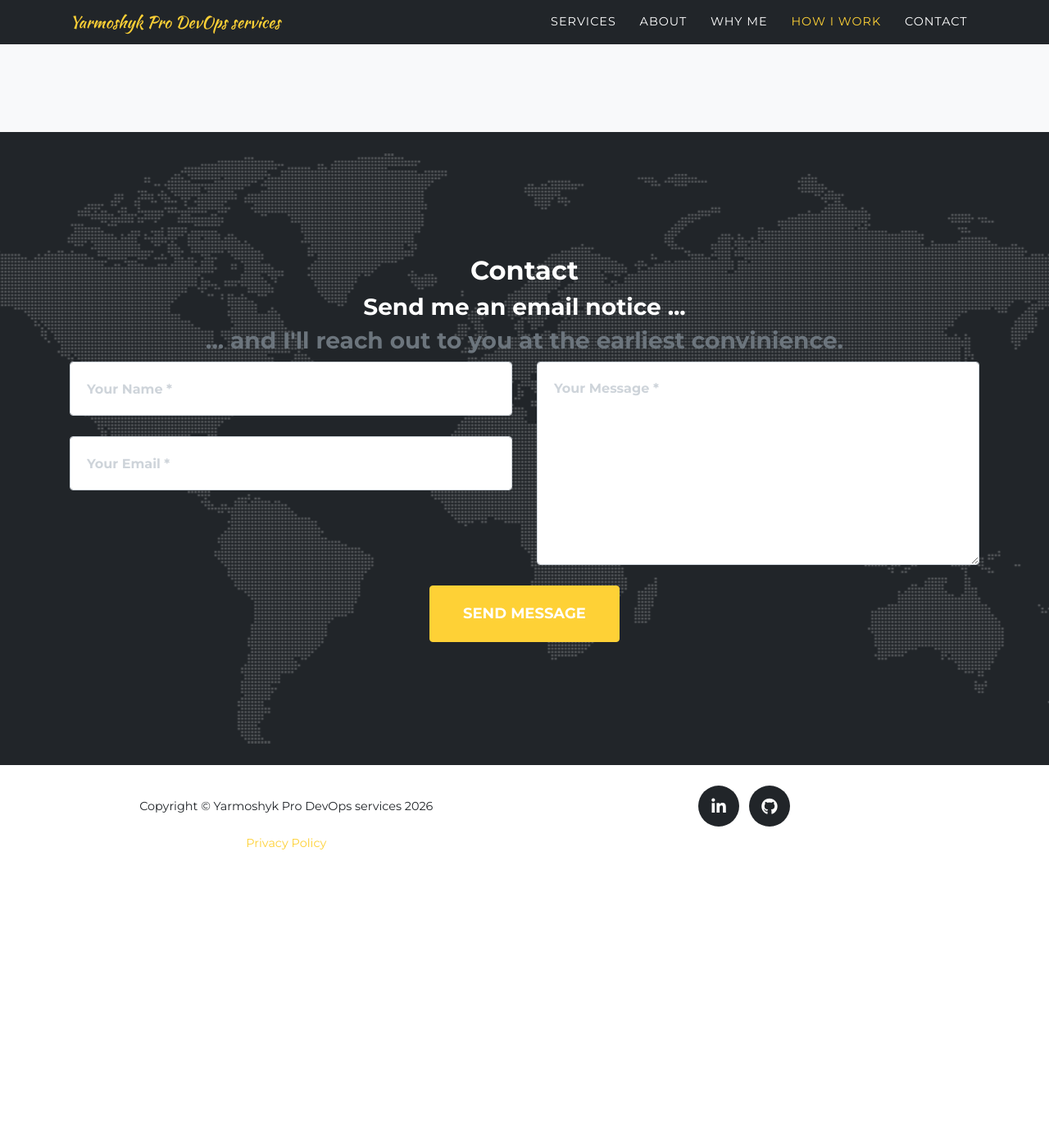
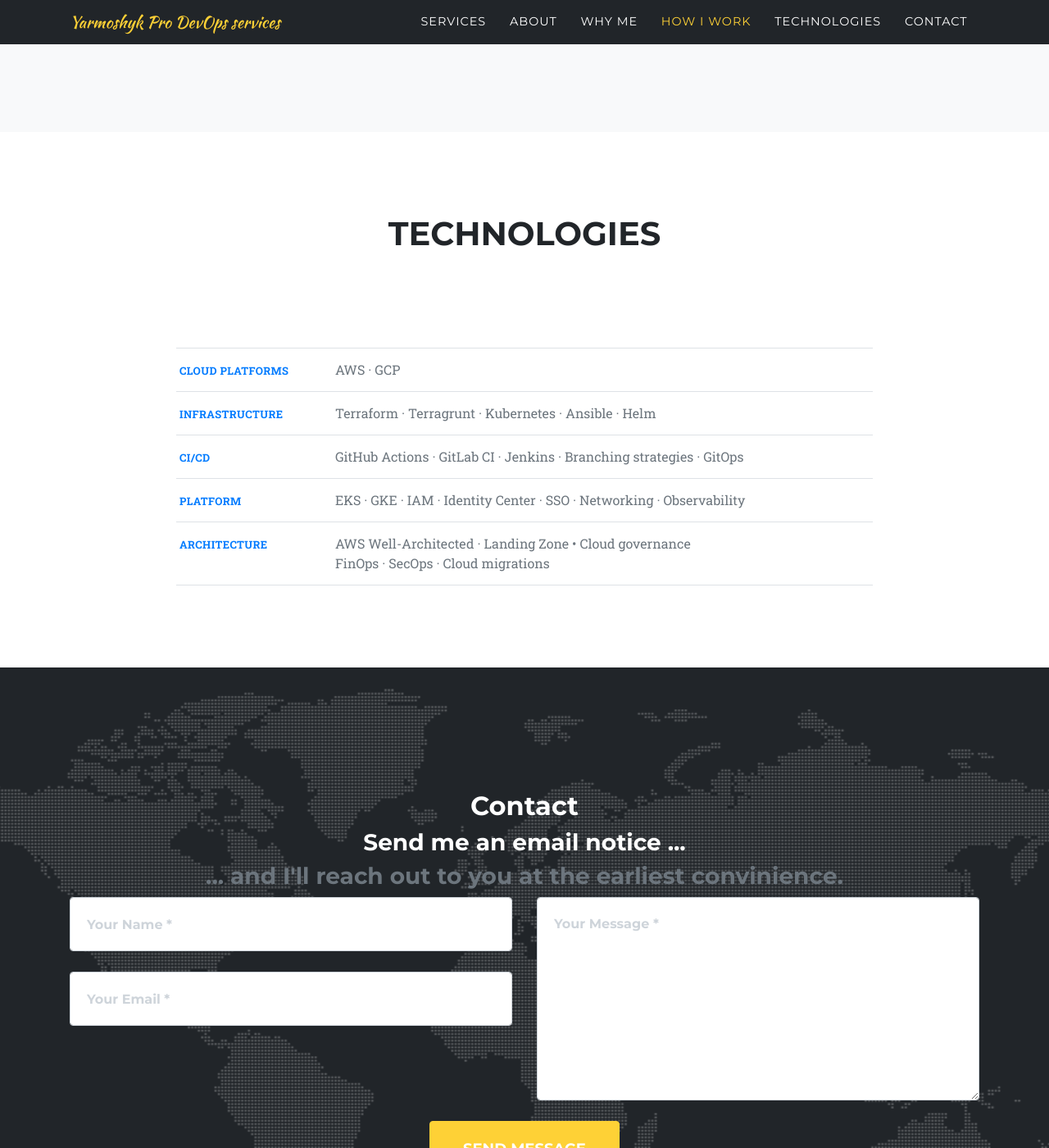
Before and after one commit to yyarmoshyk/yarmoshyk.pro, a Jekyll site: the page built from src/index.md, in a window 1280 px wide and 1400 px high, scrolled down 5567 px. Shown: the whole window at 82% size. Built offline with Jekyll 4.4.1, drawn with Linux system fonts in a browser that asks for light colours; some web fonts are replaced; before the commit the page ends 6640 px from its top, so only the background shows below that.

Commit message:
Added technologies (#5)

```diff
--- a/src/_data/navigation.yml
+++ b/src/_data/navigation.yml
@@ -19,6 +19,8 @@ en: &DEFAULT_EN
       section: positioning
     - title: "How I Work"
       section: how-i-work
+    - title: "Technologies"
+      section: technologies
     - title: "Contact"
       section: contact
 en-US:
--- a/src/_data/sitetext.yml
+++ b/src/_data/sitetext.yml
@@ -140,6 +140,22 @@ en: &DEFAULT_EN
           Continue evolving the platform through a small expert team in Center of Excellence mode<br><br>
           At least one member of my team remains assigned to your project for ongoing support, consultations and implementation of new features.<br><br>
           I can also help to train your team to operate the platform independently or help you hire the right talens to support the platform in-house.
+
+  technologies:
+    title: "Technologies"
+    text: ""
+    section: technologies
+    list:
+      - category: "Cloud Platforms"
+        items: "AWS · GCP"
+      - category: "Infrastructure"
+        items: "Terraform · Terragrunt · Kubernetes · Ansible · Helm"
+      - category: "CI/CD"
+        items: "GitHub Actions · GitLab CI · Jenkins · Branching strategies · GitOps"
+      - category: "Platform"
+        items: "EKS · GKE · IAM · Identity Center · SSO · Networking · Observability"
+      - category: "Architecture"
+        items: "AWS Well-Architected · Landing Zone • Cloud governance<br>FinOps · SecOps · Cloud migrations"
 
   clients:
     section: clients
--- /dev/null
+++ b/src/_includes/technologies.html
@@ -0,0 +1,45 @@
+<!-- Technologies -->
+{% if site.locale and site.locale != "" and site.locale != nil %}
+  <section class="page-section" id="{{ site.data.sitetext[site.locale].technologies.section | default: "technologies" }}">
+    <div class="container">
+      <div class="row">
+        <div class="col-lg-12 text-center">
+          <h2 class="section-heading text-uppercase">{{ site.data.sitetext[site.locale].technologies.title }}</h2>
+          {% if site.data.sitetext[site.locale].technologies.text %}
+          <h3 class="section-subheading text-muted">{{ site.data.sitetext[site.locale].technologies.text }}</h3>
+          {% endif %}
+        </div>
+      </div>
+      <div class="technologies-grid">
+      {% for row in site.data.sitetext[site.locale].technologies.list %}
+        <div class="technologies-row">
+          <div class="technologies-category">{{ row.category }}</div>
+          <div class="technologies-items">{{ row.items }}</div>
+        </div>
+      {% endfor %}
+      </div>
+    </div>
+  </section>
+{% else %}
+<section class="page-section" id="{{ site.data.sitetext.technologies.section | default: "technologies" }}">
+  <div class="container">
+    <div class="row">
+      <div class="col-lg-12 text-center">
+        <h2 class="section-heading text-uppercase">{{ site.data.sitetext.technologies.title }}</h2>
+        {% if site.data.sitetext.technologies.text %}
+        <h3 class="section-subheading text-muted">{{ site.data.sitetext.technologies.text }}</h3>
+        {% endif %}
+      </div>
+    </div>
+    <div class="technologies-grid">
+    {% for row in site.data.sitetext.technologies.list %}
+      <div class="technologies-row">
+        <div class="technologies-category">{{ row.category }}</div>
+        <div class="technologies-items">{{ row.items }}</div>
+      </div>
+    {% endfor %}
+    </div>
+  </div>
+</section>
+{% endif %}
+<!-- End Technologies -->
--- a/src/_layouts/home.html
+++ b/src/_layouts/home.html
@@ -8,4 +8,5 @@ layout: default
 {% include about.html %}
 {% include positioning.html %}
 {% include howiwork.html %}
+{% include technologies.html %}
 {% include contact.html %}
--- a/src/assets/css/custom.css
+++ b/src/assets/css/custom.css
@@ -134,3 +134,36 @@
         border-radius: 8px;
     }
 }
+.technologies-grid {
+    max-width: 850px;
+    margin: 40px auto 0;
+    text-align: left;
+    border-top: 1px solid #dee2e6;
+}
+.technologies-row {
+    display: flex;
+    align-items: baseline;
+    padding: 14px 4px;
+    border-bottom: 1px solid #dee2e6;
+}
+.technologies-category {
+    flex: 0 0 190px;
+    font-weight: 700;
+    text-transform: uppercase;
+    font-size: 13px;
+    letter-spacing: 0.03em;
+    color: #007bff;
+}
+.technologies-items {
+    flex: 1;
+    font-size: 16px;
+    color: #6c757d;
+}
+@media (max-width: 575px) {
+    .technologies-row {
+        flex-direction: column;
+    }
+    .technologies-category {
+        margin-bottom: 4px;
+    }
+}
```
Also changed, not shown: .github/workflows/jekyll-gh-pages.yml.
